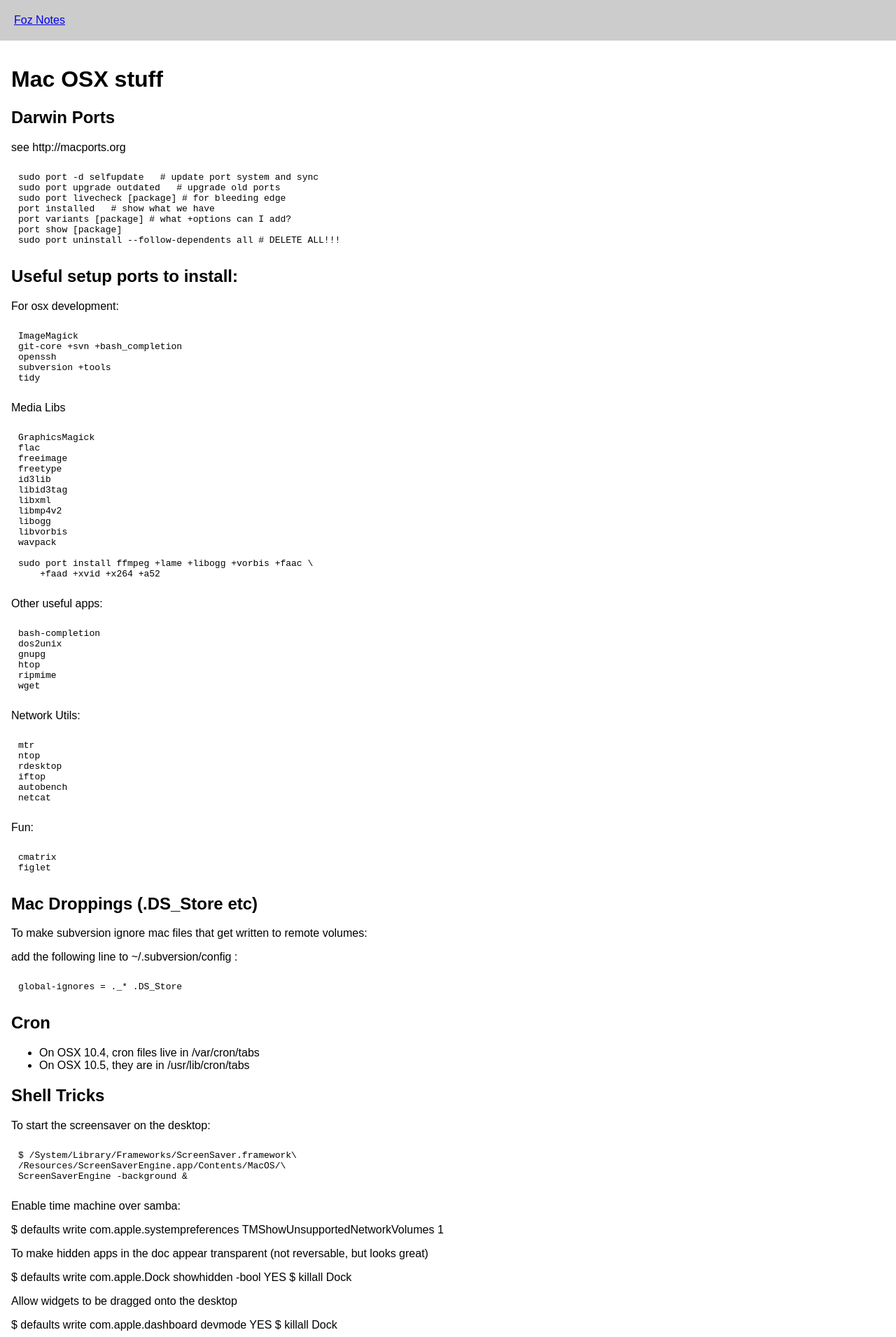
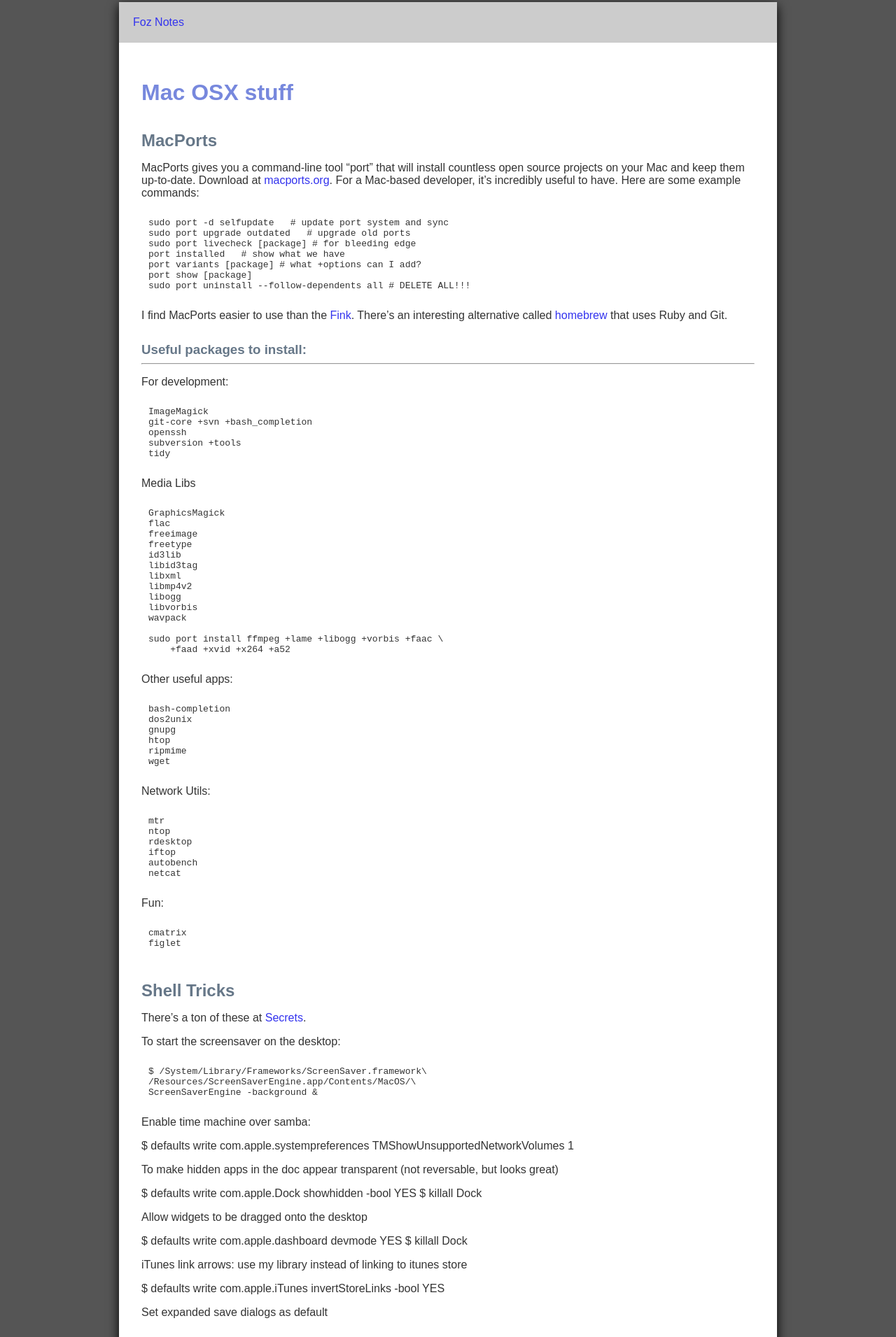
Before and after one commit to foz/foz.github.com, a Jekyll site: the page built from macosx.md, in a window 1280 px wide. Shown: the top 1911 px of the page at 70% size. Built offline with Jekyll 4.4.1, drawn with Linux system fonts in a browser that asks for light colours; Markdown is read by kramdown in place of the engine named in the settings; some of the changed text lies outside the part shown.

Commit message:
styles, more cleanup and rewrite

```diff
--- a/css/screen.css
+++ b/css/screen.css
@@ -3,9 +3,20 @@
 	border: none;
 	padding: 0;
 	margin: 0;
+	text-align:center;
+	background-color: #555;
+}
+#container{
+	display: block;
+	width: 940px;
+ 	margin: 3px auto;
+	background-color:#fff;
+	text-align:left;
 }
 #content{
+	color: #333;
 	padding: 1em;
+	margin: 1em;
 }
 #top{
 	background-color: #ccc;
@@ -16,10 +27,41 @@
 	padding: 20px;
 	font-size: 12px;
 }
+#footer p{
+	margin: 10px 1em;
+}
 pre{
 	background-color: #eee;
 	padding: 10px;
 	-webkit-border-radius: 5px;
 	-moz-border-radius: 5px;
 	border-radius: 5px;
+	overflow: auto;
 }
+li p{
+	margin: 0.3em;
+}
+li{
+	list-style-type: disc;
+}
+a:link, a:visited{
+	color: #33e;
+	text-decoration: none;
+}
+a:hover{
+	color: #00f;
+	text-shadow:1px 1px 2px #ccf;
+	text-decoration:underline;
+}
+h1{
+	color: #78d;
+}
+h2, h3{
+	color: #678;
+	margin: 1.5em 0 0 0;
+}
+.shadow{
+	-webkit-box-shadow:0 5px 15px #000;
+	-moz-box-shadow:0 5px 15px #000;
+	box-shadow:0 5px 15px #000;
+}
--- a/macosx.md
+++ b/macosx.md
@@ -4,13 +4,11 @@
 
 ---
 
-Mac OSX stuff
-=============
+# Mac OSX stuff
 
-Darwin Ports
-------------
+## MacPorts
 
-see http://macports.org
+MacPorts gives you a command-line tool "port" that will install countless open source projects on your Mac and keep them up-to-date. Download at [macports.org](http://macports.org). For a Mac-based developer, it's incredibly useful to have. Here are some example commands:
 
 	sudo port -d selfupdate   # update port system and sync
 	sudo port upgrade outdated   # upgrade old ports
@@ -20,10 +18,12 @@
     port show [package]
 	sudo port uninstall --follow-dependents all # DELETE ALL!!!
 
-Useful setup ports to install:
+I find MacPorts easier to use than the [Fink](http://www.finkproject.org/). There's an interesting alternative called [homebrew](http://mxcl.github.com/homebrew/) that uses Ruby and Git.
+
+### Useful packages to install:
 ------------------------------
 
-For osx development:
+For development:
 
 	ImageMagick
 	git-core +svn +bash_completion
@@ -72,24 +72,10 @@
 	figlet
 
 
-Mac Droppings (.DS_Store etc)
------------------------------
-
-To make subversion ignore mac files that get written to remote volumes:
-
-  add the following line to ~/.subversion/config :
-
-	global-ignores = ._* .DS_Store
-
-
-Cron
-----
-
-- On OSX 10.4, cron files live in /var/cron/tabs
-- On OSX 10.5, they are in /usr/lib/cron/tabs
-
 Shell Tricks
 --------------
+
+There's a ton of these at [Secrets](http://secrets.blacktree.com/).
 
 To start the screensaver on the desktop:
 
@@ -119,9 +105,13 @@
 
 	$ defaults write -g NSNavPanelExpandedStateForSaveMode -bool TRUE
 
-Change the location of screenshots
+Set the default screenshot format as JPEG (instead of the default, PNG):
 
-  	$ defaults write com.apple.screencapture location /Full/Path/To/Folder
+	$ defaults write com.apple.screencapture type -string JPG
+
+Change the location of screenshots to a different folder (the default is the Desktop)
+
+  	$ defaults write com.apple.screencapture location ~/Desktop/screenshots
 
 Enable debug mode in Safari
 
@@ -158,19 +147,15 @@
  	$ mencoder -oac copy -ovc copy -o "joined.avi" "1.avi" "2.avi"
 
 
-Remote screen sharing, with SSH in the middle as tunnel
--------------------------------------------------------
+# Remote screen sharing, using SSH as tunnel
 
-You have a mac that's on a remote network, but not publically
-accessible. However, a Linux box on that network is.
 
-For example, the remote ssh host (the Linux box) is w.x.y.z.
-192.168.1.10 is the mac's ip address on the remote network.
+You have a mac that's on a remote network, but not publicly accessible. However, a Linux box on that network is.
 
-On you mac, ssh to the remote box with port forwarding:
+On your local Mac, you can SSH to the remote box with port forwarding. In this example _192.168.1.10_ is the Mac on the remote network, while _host.box.com_ is the remote gateway (for example, a linux host):
 
- 	$ ssh -L 1202:192.168.1.10:5900 user@w.x.y.z
+ 	$ ssh -L 1202:192.168.1.10:5900 user@host.box.com
 
-Then, use Command-K to connect to server. Enter this address:
+This will open an ssh session, and the correct VNC ports are opened on your local machine. On your local Mac, use Command-K to connect to server. Enter this as the address:
 
  	vnc://localhost:1202
```
Also changed, not shown: other parts of macosx.md (+4 -5 lines), source-control-notes.md (+6 -2 lines).
